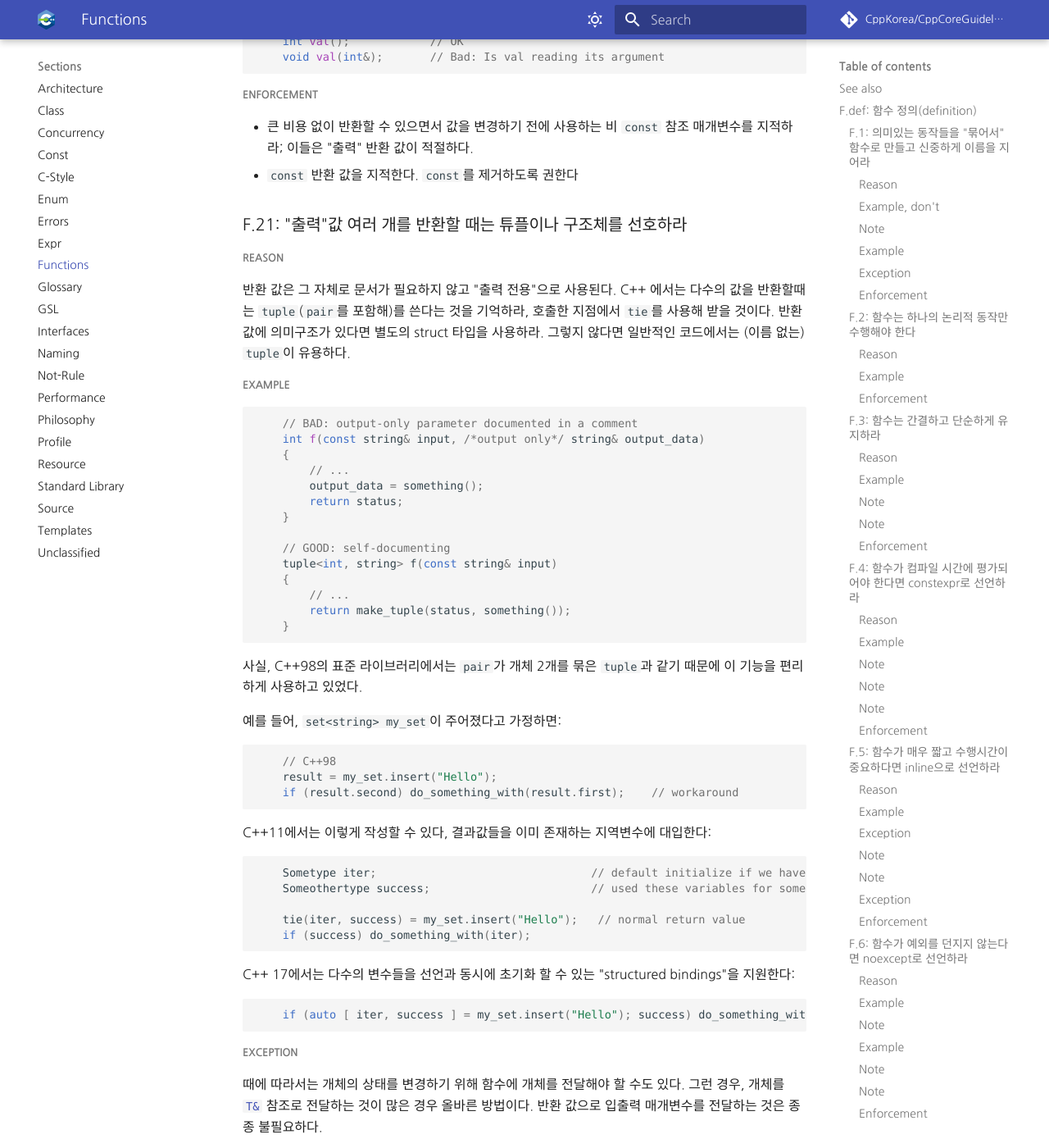
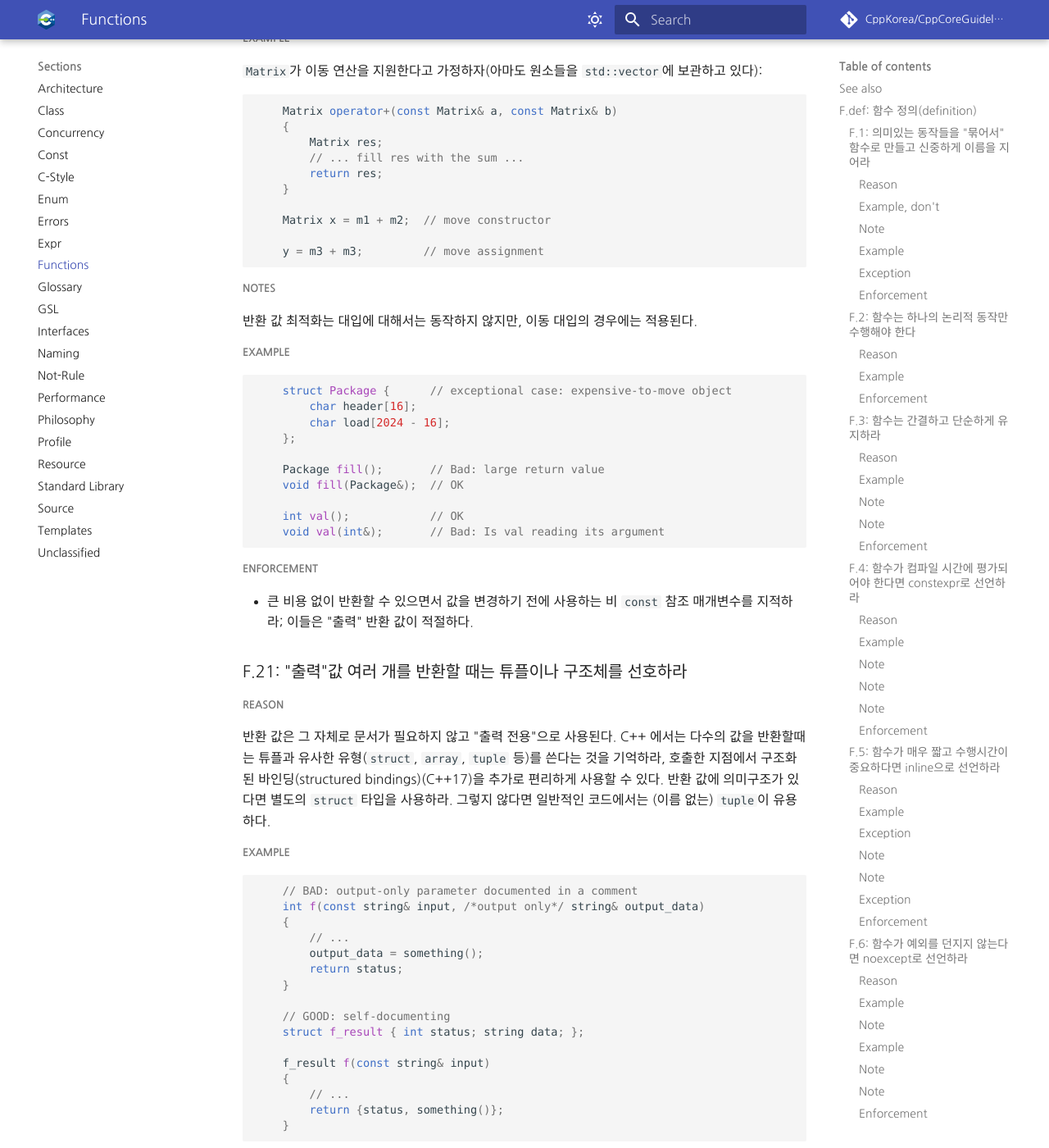
Before and after one commit to CppKorea/CppCoreGuidelines, an MkDocs documentation site: the page built from sections/Functions.md, in a window 1280 px wide and 1400 px high, scrolled down 18020 px. Shown: the whole window at 82% size. Built offline with MkDocs 1.6.1 and Material for MkDocs 9.7.7, drawn with Linux system fonts in a browser that asks for light colours; some web fonts are replaced; comment, search, counter and statistics services are not loaded; some of the changed text lies outside the part shown.

Commit message:
F.call: 매개변수 전달(Parameter passing) 번역 최신화

````diff
--- a/sections/Functions.md
+++ b/sections/Functions.md
@@ -35,6 +35,7 @@
 * [F.19: "전달(forward)" 매개변수는 `TP&&`타입과 `std::forward`로만 전달하라](#Rf-forward)
 * [F.20: "출력(out)"에는 매개변수보다는 값을 반환하는 방법을 선호하라](#Rf-out)
 * [F.21: "출력"값 여러 개를 반환할 때는 튜플이나 구조체를 선호하라](#Rf-out-multi)
+* [F.60: "인자가 없을 경우"를 허용한다면 `T&`보다는 `T*`를 선호하라](#Rf-ptr-ref)
 
 매개변수 전달 의미구조(parameter passing semantic) 규칙:
 
@@ -44,7 +45,6 @@
 * [F.25: C 스타일 문자열에는 `zstring` 혹은 `not_null<zstring>`을 사용하라](#Rf-zstring)
 * [F.26: 포인터가 필요한 곳에 소유권을 전달할 때는 `unique_ptr<T>`를 사용하라](#Rf-unique_ptr)
 * [F.27: 소유권을 공유할 때는 `shared_ptr<T>`를 사용하라](#Rf-shared_ptr)
-* [F.60: "인자가 없을 경우"를 허용한다면 `T&`보다는 `T*`를 선호하라](#Rf-ptr-ref)
 
 <a name="Rf-value-return"></a>값 반환 의미구조 규칙:
 
@@ -55,6 +55,7 @@
 * [F.46: `main()`는 `int`를 반환해야 한다](#Rf-main)
 * [F.47: 대입 연산자는 `T&`를 반환하라](#Rf-assignment-op)
 * [F.48: `return std::move(local)`은 사용하지 말아라](#Rf-return-move-local)
+* [F.49: `return const T`는 사용하지 말아라](#Rf-return-const)
 
 기타 함수 규칙:
 
@@ -539,6 +540,12 @@
 
 필요한 경우에만 고급 기술을 사용하고, 주석으로 문서화하라.
 
+문자열 전달은 [String](#SS-string) 참고.
+
+##### Exception
+
+`shared_ptr` 타입을 사용한 공유 소유권을 표현하려면 F.16-21 지침을 따르기보다는 [R.34](#Rr-sharedptrparam-owner), [R.35](#Rr-sharedptrparam) 및 [R.36](#Rr-sharedptrparam-const)을 따르세요.
+
 ### <a name="Rf-in"></a>F.16: "입력(in)" 매개변수는 복사 비용이 적게 드는 타입의 경우 값으로 전달하고, 그 외에는 상수 참조형으로 전달하라
 
 ##### Reason
@@ -578,39 +585,22 @@
     void sink(unique_ptr<widget>);  // input only, and moves ownership of the widget
 ```
 
-아래와 같은 "난해한 기술"은 지양하라:
-
-* "효율적이라서" 인자를 `T&&`로 전달한다. `&&`로 전달함으로써 발생하는 성능 향상에 대한 루머는 잘못되었고 깨지기 쉽다(속단하지 말고 [F.18](#Rf-consume)와 [F.19](#Rf-forward)를 참고하라)
-* 대입에서 `const T&`를 반환하거나 비슷한 연산을 수행한다 ([F.47](#Rf-assignment-op) 참고)
-
-##### Example
-
-`Matrix`가 이동 연산을 지원한다고 가정하자(아마도 원소들을 `std::vector`에 보관하고 있다):
-
-```c++
-    Matrix operator+(const Matrix& a, const Matrix& b)
-    {
-        Matrix res;
-        // ... fill res with the sum ...
-        return res;
-    }
-
-    Matrix x = m1 + m2;  // move constructor
-
-    y = m3 + m3;         // move assignment
-```
+"효율적이라서" 인자를 `T&&`로 전달한다. `&&`로 전달함으로써 발생하는 성능 향상에 대한 루머는 잘못되었고 깨지기 쉽다(속단하지 말고 [F.18](#Rf-consume)와 [F.19](#Rf-forward)를 참고하라)
 
 ##### Notes
 
-반환 값 최적화는 대입에 대해서는 동작하지 않지만, 이동 대입의 경우에는 적용된다.
 참조는 언어 규칙에 의해 유효한 개체를 가리킨다고 가정하기 때문에, null 참조는 발생하지 않는다.
 optional 값에 대해 알고 있다면, 포인터를 사용하거나, `std::optional` 혹은 "값이 없음"을 의미하는 특별한 값을 사용하라.
 
 ##### Enforcement
 
-* (쉬움) (기본 사항) 인자의 크기가 `4 * sizeof(int)` 보다 크면 경고한다. `const` 참조를 전달하도록 제안한다
-* (쉬움) (기본 사항) `const` 참조로 전달되는 인자의 크기가 `3 * sizeof(int)`보다 작다면 경고한다. 값 전달을 대신 사용하도록 제안한다
-* (쉬움) (기본 사항) `const` 참조 매개변수가 `move`되면 경고한다
+* (쉬움) (기본 사항) 인자의 크기가 `2 * sizeof(void*)` 보다 크면 경고한다. 대신 `const` 참조를 전달하도록 제안한다.
+* (쉬움) (기본 사항) `const` 참조로 전달되는 인자의 크기가 `2 * sizeof(void*)` 이하면 경고한다. 대신 값을 전달하도록 제안한다.
+* (쉬움) (기본 사항) `const` 참조 매개변수가 `move`되면 경고한다.
+
+##### Exception
+
+`shared_ptr` 유형을 사용하여 공유 소유권을 표현하려면 함수가 전달인자를 참조하는지 여부에 따라 [R.34](#Rr-sharedptrparam-owner) 또는 [R.36](#Rr-sharedptrparam-const)을 따르세요.
 
 ### <a name="Rf-inout"></a>F.17: "입출력(in-out)" 매개변수는 비상수 참조형으로 전달하라
 
@@ -622,6 +612,18 @@
 
 ```c++
     void update(Record& r);  // assume that update writes to r
+```
+
+##### Note
+
+일부 사용자 정의 및 표준 라이브러리 유형은 `span<T>`나 반복자와 같이 [복사 비용이 저렴](#Rf-in)하고 값으로 전달될 수 있지만, 변경 가능한(in-out) 참조 의미론을 가지고 있다:
+
+```c++
+    void increment_all(span<int> a)
+    {
+    for (auto&& e : a)
+        ++e;
+    }
 ```
 
 ##### Note
@@ -683,6 +685,10 @@
     }   // p gets destroyed
 ```
 
+##### Exception
+
+"will-move-from" 매개 변수가 `shared_ptr`이면 [R.34](#Rr-sharedptrparam-owner)를 따르고 `shared_ptr`을 값으로 전달한다.
+
 ##### Enforcement
 
 * 모든 `std::move`없이 `X&&` 매개변수를 사용하면 지적한다 (이때 `X`는 템플릿 인자가 아니다)
@@ -699,18 +705,33 @@
 
 ##### Example
 
-```c++
-    template <class F, class... Args>
-    inline auto invoke(F f, Args&&... args) {
-        return f(forward<Args>(args)...);
-    }
-
-    ??? calls ???
-```
-
-##### Enforcement
-
-* 모든 정적 경로에 대해 단 한번 `std::forward`하는 경우를 제외하고 `TP&&` 매개변수를 받는 함수를 지적한다 (`TP`는 템플릿 인자의 이름이다).
+일반적으로 모든 정적 제어 흐름 경로에서 전체 매개변수(또는 인자 묶음(pack), 또는 `...` 사용)를 정확히 한 번 전달합니다:
+
+```c++
+    template<class F, class... Args>
+    inline decltype(auto) invoke(F&& f, Args&&... args)
+    {
+        return forward<F>(f)(forward<Args>(args)...);
+    }
+```
+
+##### Example
+
+때로는 모든 정적 제어 흐름 경로에서 복합 매개 변수의 각 하위 개체를 한 번씩 전달할 수 있습니다:
+
+```c++
+    template<class PairLike>
+    inline auto test(PairLike&& pairlike)
+    {
+        // ...
+        f1(some, args, and, forward<PairLike>(pairlike).first);           // forward .first
+        f2(and, forward<PairLike>(pairlike).second, in, another, call);   // forward .second
+    }
+```
+
+##### Enforcement
+
+* 모든 정적 경로에 대해 단 한번 `std::forward`하는 경우를 제외하고 `TP&&` 매개변수를 받는 함수를 지적한다. (`TP`는 템플릿 인자의 이름이다) 또는 `std::forward`을 한 번 이상 수행하지만 정적 경로마다 정확히 한 번씩 다른 데이터 멤버로 자격을 부여한다.
 
 ### <a name="Rf-out"></a>F.20: "출력(out)"에는 매개변수보다는 값을 반환하는 방법을 선호하라
 
@@ -736,28 +757,32 @@
 
 (각각의 이동 비용이 크지 않은) 멤버를 많이 가진 `struct`는 전체적으로는 이동 비용이 클 수 있다.
 
-`const` 값을 반환하는 것은 추천하지 않는다. 오래된 조언들은 무의미하다: 의미도 없고 이동 의미구조를 방해한다.
-
-```c++
-    const vector<int> fct();    // bad: that "const" is more trouble than it is worth
-
-    vector<int> g(const vector<int>& vx)
-    {
-        // ...
-        fct() = vx;   // prevented by the "const"
-        // ...
-        return fct(); // expensive copy: move semantics suppressed by the "const"
-    }
-```
-
-반환 값에 `const`를 사용하는 것은 임시 변수에 대한 (굉장히 드문) 우발적 접근을 막기 위한 것이다.
-전달 인자에 `const`가 사용되면 (매우 자주 발생하는) 이동 의미구조를 막는다.
-
 ##### Exceptions
 
 * 상속 계층구조에 속한 타입처럼 값 타입이 아닌 경우, 개체를 `unique_ptr` 혹은 `shared_ptr`로 반환하라
-* 많약 값의 이동 비용이 크다면 (`array<BigPOD>` 같은 경우), 자유 저장소에 할당하고 그 핸들을 (`unique_ptr`와 같은) 반환하는 것을 고려하라. 또는 `const`가 아닌 참조(출력 매개변수)를 전달해 개체를 채워넣도록 하라
+* 많약 값의 이동 비용이 크다면 (`array<BigTrivial>` 같은 경우), 자유 저장소에 할당하고 그 핸들을 (`unique_ptr`와 같은) 반환하는 것을 고려하라. 또는 `const`가 아닌 참조(출력 매개변수)를 전달해 개체를 채워넣도록 하라
 * 최대 크기(capacity)를 가진 개체(예를 들어 `std::string`, `std::vector`)를 여러 함수 호출과정에서 재사용하고자 한다면, [입출력 매개변수로 참조를 전달하라](#Rf-out-multi).
+
+##### Example
+
+`Matrix`가 이동 연산을 지원한다고 가정하자(아마도 원소들을 `std::vector`에 보관하고 있다):
+
+```c++
+    Matrix operator+(const Matrix& a, const Matrix& b)
+    {
+        Matrix res;
+        // ... fill res with the sum ...
+        return res;
+    }
+
+    Matrix x = m1 + m2;  // move constructor
+
+    y = m3 + m3;         // move assignment
+```
+
+##### Notes
+
+반환 값 최적화는 대입에 대해서는 동작하지 않지만, 이동 대입의 경우에는 적용된다.
 
 ##### Example
 
@@ -777,15 +802,12 @@
 ##### Enforcement
 
 * 큰 비용 없이 반환할 수 있으면서 값을 변경하기 전에 사용하는 비 `const` 참조 매개변수를 지적하라; 이들은 "출력" 반환 값이 적절하다.
-* `const` 반환 값을 지적한다. `const`를 제거하도록 권한다
 
 ### <a name="Rf-out-multi"></a>F.21: "출력"값 여러 개를 반환할 때는 튜플이나 구조체를 선호하라
 
 ##### Reason
 
-반환 값은 그 자체로 문서가 필요하지 않고 "출력 전용"으로 사용된다.
-C++ 에서는 다수의 값을 반환할때는 `tuple`(`pair`를 포함해)를 쓴다는 것을 기억하라, 호출한 지점에서 `tie`를 사용해 받을 것이다.
-반환 값에 의미구조가 있다면 별도의 struct 타입을 사용하라. 그렇지 않다면 일반적인 코드에서는 (이름 없는) `tuple`이 유용하다.
+반환 값은 그 자체로 문서가 필요하지 않고 "출력 전용"으로 사용된다. C++ 에서는 다수의 값을 반환할때는 튜플과 유사한 유형(`struct`, `array`, `tuple` 등)를 쓴다는 것을 기억하라, 호출한 지점에서 구조화된 바인딩(structured bindings)(C++17)을 추가로 편리하게 사용할 수 있다. 반환 값에 의미구조가 있다면 별도의 `struct` 타입을 사용하라. 그렇지 않다면 일반적인 코드에서는 (이름 없는) `tuple`이 유용하다.
 
 ##### Example
 
@@ -799,38 +821,32 @@
     }
 
     // GOOD: self-documenting
-    tuple<int, string> f(const string& input)
+    struct f_result { int status; string data; };
+
+    f_result f(const string& input)
     {
         // ...
-        return make_tuple(status, something());
-    }
-```
-
-사실, C++98의 표준 라이브러리에서는 `pair`가 개체 2개를 묶은 `tuple`과 같기 때문에 이 기능을 편리하게 사용하고 있었다.
-
-예를 들어, `set<string> my_set`이 주어졌다고 가정하면:
+        return {status, something()};
+    }
+```
+
+C++98의 표준 라이브러리에서는 일부 함수에서 `pair`를 반환하는 스타일을 사용했다. 예를 들어, `set<string> my_set`이 주어졌다고 가정하면:
 
 ```c++
     // C++98
-    result = my_set.insert("Hello");
-    if (result.second) do_something_with(result.first);    // workaround
-```
-
-C++11에서는 이렇게 작성할 수 있다, 결과값들을 이미 존재하는 지역변수에 대입한다:
-
-```c++
-    Sometype iter;                                // default initialize if we haven't already
-    Someothertype success;                        // used these variables for some other purpose
-
-    tie(iter, success) = my_set.insert("Hello");   // normal return value
-    if (success) do_something_with(iter);
+    pair<set::iterator, bool> result = my_set.insert("Hello");
+    if (result.second)
+        do_something_with(result.first);    // workaround
 ```
 
 C++ 17에서는 다수의 변수들을 선언과 동시에 초기화 할 수 있는 "structured bindings"을 지원한다:
 
 ```c++
-    if (auto [ iter, success ] = my_set.insert("Hello"); success) do_something_with(iter);
-```
+    if (auto [ iter, success ] = my_set.insert("Hello"); success)
+        do_something_with(iter);
+```
+
+모던 C++에서는 의미 있는 이름을 가진 `struct`가 더 일반적입니다. 예를 들어 `ranges::min_max_result`, `from_chars_result` 등을 참조.
 
 ##### Exception
 
@@ -856,15 +872,17 @@
 비교를 위해, 값을 반환하는 방법으로 해결한다면 아래와 같이 작성하게 될 것이다:
 
 ```c++
-    pair<istream&, string> get_string(istream& is);  // not recommended
+    struct get_string_result { istream& in; string s; };
+
+    get_string_result get_string(istream& in)  // not recommended
     {
         string s;
-        is >> s;
-        return {is, s};
-    }
-
-    for (auto p = get_string(cin); p.first; ) {
-        // do something with p.second
+        in >> s;
+        return { in, move(s) };
+    }
+
+    for (auto [in, s] = get_string(cin); in; s = get_string(in).s) {
+        // do something with string
     }
 ```
 
@@ -892,11 +910,73 @@
 
 추상화가 아닌 독립적인 존재들(independent entities)을 표현할 때는 `pair`와 `tuple`은 필요 이상으로 범용적(overly-generic)일 수 있다.
 
-다른 예로는, `tuple`대신 특정 타입과 비슷한 `variant<T, error_code>`를 사용하라.
+다른 옵션은 `pair`와 `tuple`이 아닌 `optional<T>` 또는 `expected<T, error_code>`를 사용하는 것입니다. 적절하게 사용될 때 이러한 유형은 `pair<T, bool>` 또는 `pair<T, error_code>`보다 멤버들이 무엇을 의미하는지에 대한 더 많은 정보를 전달한다.
+
+##### Note
+
+반환할 개체가 복사 비용이 많이 드는 로컬 변수에서 초기화되는 경우 명시적인 `move`가 복사를 피하는 데 도움이 될 수 있다:
+
+```c++
+    pair<LargeObject, LargeObject> f(const string& input)
+    {
+        LargeObject large1 = g(input);
+        LargeObject large2 = h(input);
+        // ...
+        return { move(large1), move(large2) }; // no copies
+    }
+```
+
+다른 방법으로는,
+
+```c++
+    pair<LargeObject, LargeObject> f(const string& input)
+    {
+        // ...
+        return { g(input), h(input) }; // no copies, no moves
+    }
+```
+##### Note
+
+이는 [ES.56](#Res-move)의 `return move(...)` 안티 패턴과 다르다.
 
 ##### Enforcement
 
 * 출력 목적의 매개변수는 반환값으로 대체되어야 한다. 출력 매개변수는 함수(멤버함수 포함)에서 값을 변경하는 `const`가 아닌 매개변수를 의미한다.
+* 가능하다면 `pair` 또는 `tuple` 반환 유형은 `struct`로 대체되어야 한다. 변형 템플릿에서 `tuple`은 종종 피할 수 없다.
+
+### <a name="Rf-ptr-ref"></a>F.60: "인자가 없을 경우"를 허용한다면 `T&`보다는 `T*`를 선호하라
+
+##### Reason
+
+포인터(`T*`)는 `nullptr`일 수 있지만, 참조(`T&`)는 그렇지 않다.
+경우에 따라서는 "개체 없음"을 표시하기 위해 `nullptr`를 사용하는 것이 유용할 수 있다. 그렇지 않다면, 참조가 더 간단하고 좋은 코드로 이어질 것이다.
+
+##### Example
+
+```c++
+    string zstring_to_string(zstring p) // zstring is a char*; that is a C-style string
+    {
+        if (!p) return string{};    // p might be nullptr; remember to check
+        return string{p};
+    }
+
+    void print(const vector<int>& r)
+    {
+        // r refers to a vector<int>; no check needed
+    }
+```
+
+##### Note
+
+가능하기는 하지만, C++에서 `nullptr`인 개체를 생성하는 것은 정상적(valid)이지 않다(예를 들어, `T* p = nullptr; T& r = (T&)*p;`). 그런 오류는 굉장히 드물다(very uncommon).
+
+##### Note
+
+포인터 표기법을 선호한다면 (`.`보다는 `->` 혹은 `*`가 좋다면),  `not_null<T*>`이 `T&`처럼 사용될 수 있다.
+
+##### Enforcement
+
+???
 
 ### <a name="Rf-ptr"></a>F.22: T* 혹은 owner<T*>를 단일 개체를 지정하기 위해 사용하라
 
@@ -1159,41 +1239,6 @@
 
 (실행 불가) 제대로 탐지하기엔 너무 복잡한 패턴을 띄고 있다.
 
-### <a name="Rf-ptr-ref"></a>F.60: "인자가 없을 경우"를 허용한다면 `T&`보다는 `T*`를 선호하라
-
-##### Reason
-
-포인터(`T*`)는 `nullptr`일 수 있지만, 참조(`T&`)는 그렇지 않다.
-경우에 따라서는 "개체 없음"을 표시하기 위해 `nullptr`를 사용하는 것이 유용할 수 있다. 그렇지 않다면, 참조가 더 간단하고 좋은 코드로 이어질 것이다.
-
-##### Example
-
-```c++
-    string zstring_to_string(zstring p) // zstring is a char*; that is a C-style string
-    {
-        if (!p) return string{};    // p might be nullptr; remember to check
-        return string{p};
-    }
-
-    void print(const vector<int>& r)
-    {
-        // r refers to a vector<int>; no check needed
-    }
-```
-
-##### Note
-
-
-가능하기는 하지만, C++에서 `nullptr`인 개체를 생성하는 것은 정상적(valid)이지 않다(예를 들어, `T* p = nullptr; T& r = (T&)*p;`). 그런 오류는 굉장히 드물다(very uncommon).
-
-##### Note
-
-포인터 표기법을 선호한다면 (`.`보다는 `->` 혹은 `*`가 좋다면),  `not_null<T*>`이 `T&`처럼 사용될 수 있다.
-
-##### Enforcement
-
-???
-
 ### <a name="Rf-return-ptr"></a>F.42: 위치를 나타내는 경우에만 `T*`를 반환하라
 
 ##### Reason
@@ -1526,6 +1571,37 @@
 ##### Enforcement
 
 반환 구문을 검사하는 도구에 의해서 검사되어야 한다.
+
+### <a name="Rf-return-const"></a>F.49: `return const T`는 사용하지 말아라
+
+##### Reason
+
+`const` 값을 반환하는 것은 추천하지 않는다. 오래된 조언들은 무의미하다; 의미도 없고 이동 의미구조를 방해한다.
+
+##### Example
+
+```c++
+    const vector<int> fct();    // bad: that "const" is more trouble than it is worth
+
+    vector<int> g(const vector<int>& vx)
+    {
+        // ...
+        fct() = vx;   // prevented by the "const"
+        // ...
+        return fct(); // expensive copy: move semantics suppressed by the "const"
+    }
+```
+
+반환 값에 `const`를 사용하는 것은 임시 변수에 대한 (굉장히 드문) 우발적 접근을 막기 위한 것이다.
+전달 인자에 `const`가 사용되면 (매우 자주 발생하는) 이동 의미구조를 막는다.
+
+##### See also
+
+[F.20: 출력 값 "out"에 대한 일반 항목](#Rf-out)
+
+##### Enforcement
+
+* `const` 반환 값을 지적한다. `const`를 제거하도록 권한다.
 
 ### <a name="Rf-capture-vs-overload"></a>F.50: 함수를 쓸 수 없을 때는 람다를 사용하라(지역 변수를 캡쳐하거나 지역 함수를 작성할 때)
 
````
Also changed, not shown: other parts of sections/Functions.md (+1 -1 lines).
